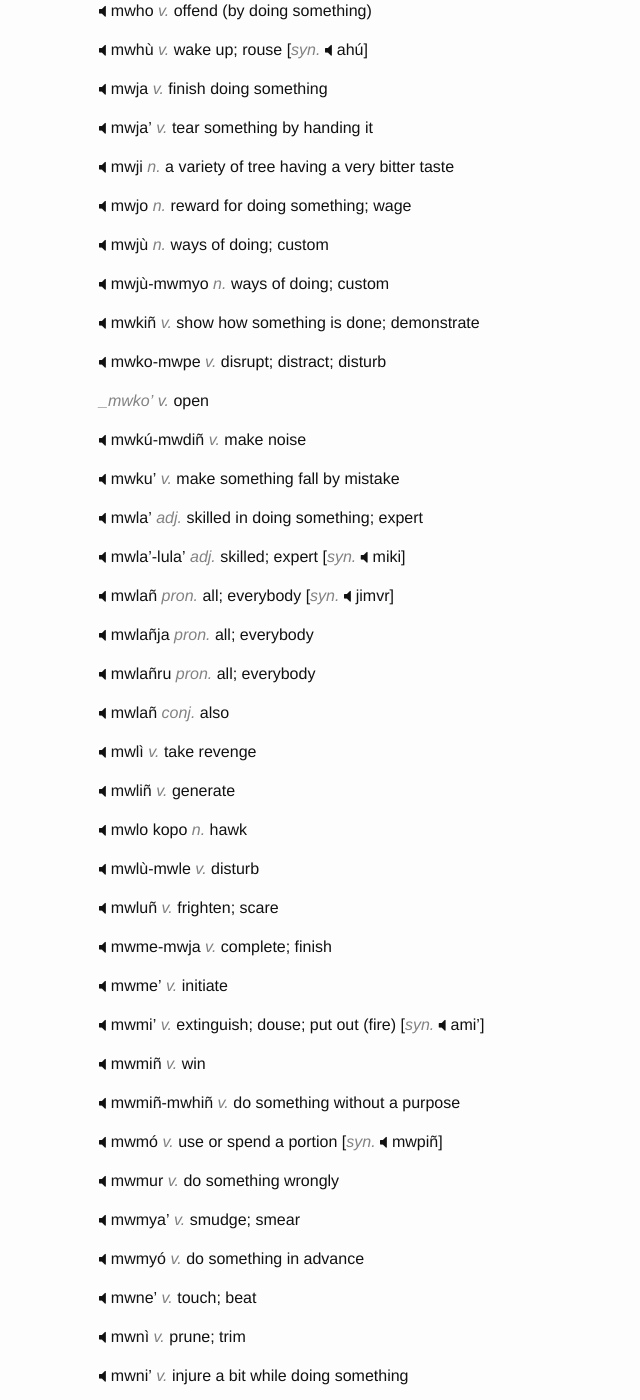
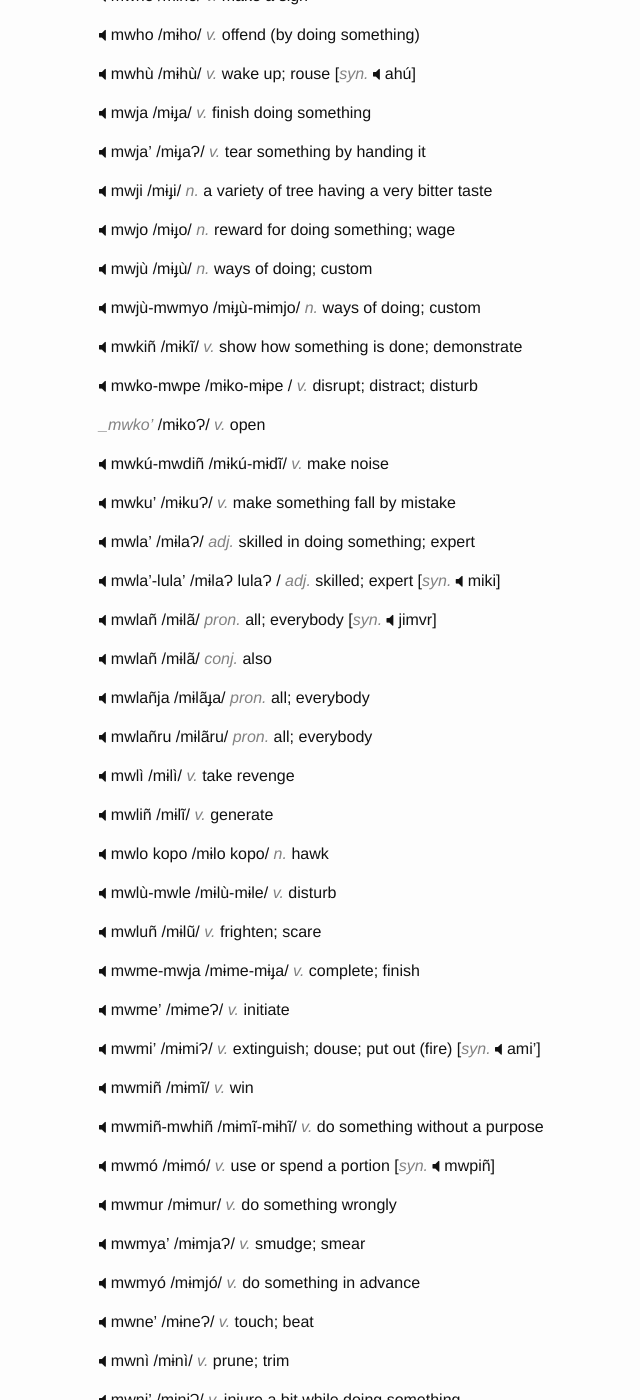
Before and after one commit to hacksparrow/language.apatani.org, a Jekyll site: the page built from dictionary/m.md, in a window 1280 px wide and 1400 px high, scrolled down 7360 px. Shown: the whole window, without its empty margins (171-811 px from the left). Built offline with Jekyll 4.4.1, drawn with Linux system fonts in a browser that asks for light colours; nearby versions of some CDN libraries; comment, search, counter and statistics services are not loaded; some of the changed text lies outside the part shown.

Commit message:
Update m.md

```diff
--- a/dictionary/m.md
+++ b/dictionary/m.md
@@ -423,471 +423,471 @@ __murù__	/murù/ _n._	torch; flambeau
 __muruñ__	/murũ/ _n._	first month of the lunar year; january; name of the festival celebrated in January
 
 
-__mw__	_vr._	do
+__mw__	/mɨ/ _vr._	do
 
 
-__mwbi'__	_v._	spill; splash
+__mwbi'__	/mɨbiɁ/ _v._	spill; splash
 
 
-__mwbo__	_v._	help (in doing some work); assist; support
+__mwbo__	/mɨbo/ _v._	help (in doing some work); assist; support
 
 
-__mwbo-lubo__	_v._	participate; assist; support
+__mwbo-lubo__	/mɨbo-lubo/ _v._	participate; assist; support
 
 
-__mwbur__	_v._	do something in an inopportune way
+__mwbur__	/mɨbur/ _v._	do something in an inopportune way
 
 
-__mwbya'__	_v._	hurt by causing burns
+__mwbya'__	/mɨbjaɁ/ _v._	hurt by causing burns
 
 
-__mwbyu__	_v._	contaminate (esp. liquids)
+__mwbyu__	/mɨbju/ _v._	contaminate (esp. liquids)
 
 
-__mwbyú__	_v._	offend (by doing something)
+__mwbyú__	/mɨbjú/ _v._	offend (by doing something)
 
 
-__mwbyuñ__	_v._	help; contribute
+__mwbyuñ__	/mɨbjũ/ _v._	help; contribute
 
 
-__mwce__	_n._	trough cleaner	[_syn._	afi' mwge']
+__mwce__	/mɨce/ _n._	trough cleaner	[_syn._	afi' mwge']
 
 
-__mwce'__	_v._	interfere; obstruct; impede
+__mwce'__	/mɨceɁ/ _v._	interfere; obstruct; impede
 
 
-__mwci__	_n._	kite (bird)
+__mwci__	/mɨci/ _n._	kite (bird)
 
 
-__mwcì__	_v._	copy; sketch; draw
+__mwcì__	/mɨcì/ _v._	copy; sketch; draw
 
 
-__mwci'__	_v._	hurt the eye
+__mwci'__	/mɨciɁ/ _v._	hurt the eye
 
 
-__mwciñ__	_v._	know how to do
+__mwciñ__	/mɨcĩ/ _v._	know how to do
 
 
-__mwcu__	_n._	fire accidenet, esp. burning down house (s)
+__mwcu__	/mɨcu/ _n._	fire accidenet, esp. burning down house (s)
 
 
-__mwcvr__	_adv._	innovatively; ingenously
+__mwcvr__	/mɨcǝr/ _adv._	innovatively; ingenously
 
 
-__mwdañ__	_v._	touch (esp. to cause pain)	[_syn._	mwne']
+__mwdañ__	/mɨdã/ _v._	touch (esp. to cause pain)	[_syn._	mwne']
 
 
-__mwdiko__	_adv._	appropriately; suitably; relevantly
+__mwdiko__	/mɨdiko/ _adv._	appropriately; suitably; relevantly
 
 
-__mwdiñ-kwliñ__	_adv._	intentionally	[_syn._	mwdiñpa]
+__mwdiñ-kwliñ__	/mɨdĩ-kɨlĩ/ _adv._	intentionally	[_syn._	mwdiñpa]
 
 
-__mwdiñpa__	_adv._	intentionally	[_syn._	mwdiñ-kwliñ
+__mwdiñpa__	/mɨdĩpa/ _adv._	intentionally	[_syn._	mwdiñ-kwliñ
 
 
-__mwdó__	_n._	rain; weather
+__mwdó__	/mɨdó/ _n._	rain; weather
 
 
-__mwdó byoco__	_n._	swallow
+__mwdó byoco__	/mɨdó bjoco/ _n._	swallow
 
 
-__mwdù__	_n._	time for doing something
+__mwdù__	/mɨdù/ _n._	time for doing something
 
 
-__mwdu-mwye__	_n._	strands of hair extending down the forehead, as often kept by young women
+__mwdu-mwye__	/mɨdu-mɨje/ _n._	strands of hair extending down the forehead, as often kept by young women
 
 
-__mwdu'__	_v._	destroy; damage
+__mwdu'__	/mɨduɁ/ _v._	destroy; damage
 
 
-__mwdvr__	_v._	rectify; do something correctly
+__mwdvr__	/mɨdǝr/ _v._	rectify; do something correctly
 
 
-__mwfañ__	_v._	correct; rectify; amend
+__mwfañ__	/mɨʎã/ _v._	correct; rectify; amend
 
 
-__mwfo__	_n._	flame
+__mwfo__	/mɨʎo/ _n._	flame
 
 
-__mwfu__	_v._	waste; spend
+__mwfu__	/mɨʎu/ _v._	waste; spend
 
 
-__mwgañ__	_n._	feathers of cock, usually of its tail
+__mwgañ__	/mɨgã/ _n._	feathers of cock, usually of its tail
 
 
-__mwge'__	_n._	pincers, usually of bamboo
+__mwge'__	/mɨgeɁ/ _n._	pincers, usually of bamboo
 
 
-__mwgiñ__	_adj._	beneficial; profitable, of works
+__mwgiñ__	/mɨgĩ/ _adj._	beneficial; profitable, of works
 
-__mwgó__	_n._	hearth; foreplace
+__mwgó__	/mɨgó/ _n._	hearth; foreplace
 
 
-__mwgò__	_n._	task; work
+__mwgò__	/mɨgò/ _n._	task; work
 
 
-__mwgya__	_v._	help someone on reciprocal basis
+__mwgya__	/mɨgja/ _v._	help someone on reciprocal basis
 
 
-__mwgya'__	_v._	do wrongly; commit a mistake
+__mwgya'__	/mɨgjaɁ/ _v._	do wrongly; commit a mistake
 
 
-__mwgyo-mwfo__	_v._	mix; blend; mingle
+__mwgyo-mwfo__ /mɨgjo-mɨʎo/	_v._	mix; blend; mingle
 
 
-__mwha-mwxa__	_v._	annoy; pester
+__mwha-mwxa__ /mɨha-mɨxa/	_v._	annoy; pester
 
 
-__mwho__	_v._	make a sign
+__mwho__ /mɨho/	_v._	make a sign
 
 
-__mwho__	_v._	offend (by doing something)
+__mwho__	/mɨho/ _v._	offend (by doing something)
 
 
-__mwhù__	_v._	wake up; rouse	[_syn._	ahú]
+__mwhù__	/mɨhù/ _v._	wake up; rouse	[_syn._	ahú]
 
 
-__mwja__	_v._	finish doing something
+__mwja__	/mɨɟa/ _v._	finish doing something
 
 
-__mwja'__	_v._	tear something by handing it
+__mwja'__	/mɨɟaɁ/ _v._	tear something by handing it
 
 
-__mwji__	_n._	a variety of tree having a very bitter taste
+__mwji__	/mɨɟi/ _n._	a variety of tree having a very bitter taste
 
 
-__mwjo__	_n._	reward for doing something; wage
+__mwjo__	/mɨɟo/ _n._	reward for doing something; wage
 
 
-__mwjù__	_n._	ways of doing; custom
+__mwjù__	/mɨɟù/ _n._	ways of doing; custom
 
 
-__mwjù-mwmyo__	_n._	ways of doing; custom
+__mwjù-mwmyo__	/mɨɟù-mɨmjo/ _n._	ways of doing; custom
 
 
-__mwkiñ__	_v._	show how something is done; demonstrate
+__mwkiñ__	/mɨkĩ/ _v._	show how something is done; demonstrate
 
 
-__mwko-mwpe__	_v._	disrupt; distract; disturb
+__mwko-mwpe__	/mɨko-mɨpe / _v._	disrupt; distract; disturb
 
 
-__mwko'_	_v._	open
+__mwko'_	/mɨkoɁ/ _v._	open
 
 
-__mwkú-mwdiñ__	_v._	make noise
+__mwkú-mwdiñ__	/mɨkú-mɨdĩ/ _v._	make noise
 
 
-__mwku'__	_v._	make something fall by mistake
+__mwku'__	/mɨkuɁ/ _v._	make something fall by mistake
 
 
-__mwla'__	_adj._	skilled in doing something; expert
+__mwla'__	/mɨlaɁ/ _adj._	skilled in doing something; expert
 
 
-__mwla'-lula'__	_adj._	skilled; expert	[_syn._	miki]
+__mwla'-lula'__ /mɨlaɁ lulaɁ /	_adj._	skilled; expert	[_syn._	miki]
 
 
-__mwlañ__	_pron._	all; everybody	[_syn._	jimvr]
+__mwlañ__	/mɨlã/ _pron._	all; everybody	[_syn._	jimvr]
 
 
-__mwlañja__	_pron._	all; everybody
+__mwlañ__	/mɨlã/ _conj._	also
 
 
-__mwlañru__	_pron._	all; everybody
+__mwlañja__	/mɨlãɟa/ _pron._	all; everybody
 
 
-__mwlañ__	_conj._	also
+__mwlañru__ /mɨlãru/	_pron._	all; everybody
 
 
-__mwlì__	_v._	take revenge
+__mwlì__	/mɨlì/ _v._	take revenge
 
 
-__mwliñ__	_v._	generate
+__mwliñ__	/mɨlĩ/ _v._	generate
 
 
-__mwlo kopo__	_n._	hawk
+__mwlo kopo__	/mɨlo kopo/ _n._	hawk
 
 
-__mwlù-mwle__	_v._	disturb
+__mwlù-mwle__	/mɨlù-mɨle/ _v._	disturb
 
 
-__mwluñ__	_v._	frighten; scare
+__mwluñ__	/mɨlũ/ _v._	frighten; scare
 
 
-__mwme-mwja__	_v._	complete; finish
+__mwme-mwja__	/mɨme-mɨɟa/ _v._	complete; finish
 
 
-__mwme'__	_v._	initiate
+__mwme'__	/mɨmeɁ/ _v._	initiate
 
 
-__mwmi'__	_v._	extinguish; douse; put out (fire)	[_syn._	ami']
+__mwmi'__	/mɨmiɁ/ _v._	extinguish; douse; put out (fire)	[_syn._	ami']
 
 
-__mwmiñ__	_v._	win
+__mwmiñ__	/mɨmĩ/ _v._	win
 
 
-__mwmiñ-mwhiñ__	_v._	do something without a purpose
+__mwmiñ-mwhiñ__	/mɨmĩ-mɨhĩ/ _v._	do something without a purpose
 
 
-__mwmó__	_v._	use or spend a portion	[_syn._	mwpiñ]
+__mwmó__	/mɨmó/ _v._	use or spend a portion	[_syn._	mwpiñ]
 
 
-__mwmur__	_v._	do something wrongly
+__mwmur__	/mɨmur/ _v._	do something wrongly
 
 
-__mwmya'__	_v._	smudge; smear
+__mwmya'__	/mɨmjaɁ/ _v._	smudge; smear
 
 
-__mwmyó__	_v._	do something in advance
+__mwmyó__	/mɨmjó/ _v._	do something in advance
 
 
-__mwne'__	_v._	touch; beat
+__mwne'__	/mɨneɁ/ _v._	touch; beat
 
 
-__mwnì__	_v._	prune; trim
+__mwnì__	/mɨnì/ _v._	prune; trim
 
 
-__mwni'__	_v._	injure a bit while doing something
+__mwni'__	/mɨniɁ/ _v._	injure a bit while doing something
 
 
-__mwnù-mwna__	_adv._	worthlessly; uselessly
+__mwnù-mwna__	/mɨnu-mɨna/ _adv._	worthlessly; uselessly
 
 
-__mwpa'__	_v._	remove; spend
+__mwpa'__	/mɨpaɁ/ _v._	remove; spend
 
 
-__mwpe__	_v._	separate; detach; disconnect; segregate
+__mwpe__	/mɨpe/ _v._	separate; detach; disconnect; segregate
 
 
-__mwpe'__	_v._	complete; finish
+__mwpe'__	/mɨpeɁ/ _v._	complete; finish
 
 
-__mwpi'__	_v._	break something fragile like an egg
+__mwpi'__	/mɨpiɁ/ _v._	break something fragile like an egg
 
 
-__mwpiñ__	_v._	close	[_syn._	mwpyañ]
+__mwpiñ__	/mɨpĩ/ _v._	close	[_syn._	mwpyañ]
 
 
-__mwpiñ__	_v._	use or spend a portion	[_syn._	mwmó]
+__mwpiñ__	/mɨpĩ/ _v._	use or spend a portion	[_syn._	mwmó]
 
 
-__mwpó__	_v._	cut accidentally with some sharp edge
+__mwpó__	/mɨpó/ _v._	cut accidentally with some sharp edge
 
 
-__mwpu__	_v._	do something inadvertently; commit mistake
+__mwpu__	/mɨpu/ _v._	do something inadvertently; commit mistake
 
 
-__mwpu'__	_v._	cover
+__mwpu'__	/mɨpuɁ/ _v._	cover
 
 
-__mwpur__	_v._	break something
+__mwpur__	/mɨpur/ _v._	break something
 
 
-__mwpya-mwsa__	_v._	scatter; disseminate; sprinkle
+__mwpya-mwsa__	/mɨpja-mɨsa/ _v._	scatter; disseminate; sprinkle
 
 
-__mwpya'__	_v._	undo something; untie
+__mwpya'__	/mɨpjaɁ/ _v._	undo something; untie
 
 
-__mwpyañ__	_v._	close	[_syn._	mwpiñ]
+__mwpyañ__	/mɨpjã/ _v._	close	[_syn._	mwpiñ]
 
 
-__mwpyo__	_v._	do something secretly
+__mwpyo__	/mɨpjo/ _v._	do something secretly
 
 
-__mwpyò__	_adj._	easy (to do); good to do
+__mwpyò__	/mɨpjò/ _adj._	easy (to do); good to do
 
 
-__mwqo__	_v._	stop doing something
+__mwqo__	/mɨŋo/ _v._	stop doing something
 
 
-__mwqó__	_n._	unfinished task; remaining work
+__mwqó__	/mɨŋó/ _n._	unfinished task; remaining work
 
 
-__mwqu-mwre__	_v._	discriminate
+__mwqu-mwre__	/mɨŋu-mɨre/ _v._	discriminate
 
 
-__mwra__	_n._	effigy in an agricultural field to scare away birds
+__mwra__	/mɨra/ _n._	effigy in an agricultural field to scare away birds
 
 
-__mwra__	_n._	slave
+__mwra__	/mɨra/ _n._	slave
 
 
-__mwrañ-mwtu__	_adv._	significantly; notably
+__mwrañ-mwtu__	/mɨrã-mɨtu/ _adv._	significantly; notably
 
 
-__mwrí__	_n._	charcoal
+__mwrí__	/mɨrì/ _n._	charcoal
 
 
-__mwri-mwza__	_adj._	tiny; miniscule
+__mwri-mwza__	/mɨri-mɨɲa/ _adj._	tiny; miniscule
 
 
-__mwri'__	_v._	initiate doing something
+__mwri'__	/mɨriɁ/ _v._	initiate doing something
 
 
-__mwró__	_v._	enlarge; widen
+__mwró__	/mɨró/ _v._	enlarge; widen
 
 
-__mwru__	_adj._	hard; difficult
+__mwru__	/mɨru/ _adj._	hard; difficult
 
 
-__mwrw'__	_v._	assist somebody in doing something
+__mwrw'__	/mɨrɨɁ / _v._	assist somebody in doing something
 
 
-__mwsì__	_v._	do something secretly
+__mwsì__	/mɨsì/ _v._	do something secretly
 
 
-__mwsi'__	_v._	take one's turn in doing something
+__mwsi'__	/mɨsiɁ/ _v._	take one's turn in doing something
 
 
-__mwsu'__	_v._	separate; disconnect; detach
+__mwsu'__	/mɨsuɁ/ _v._	separate; disconnect; detach
 
 
-__mwsw__	_n._	task; things to do
+__mwsw__	/mɨsɨ/ _n._	task; things to do
 
 
-__mwte'__	_v._	knock down something
+__mwte'__	/mɨteɁ/ _v._	knock down something
 
 
-__mwti__	_v._	do something again; repeat; repair
+__mwti__	/mɨti/ _v._	do something again; repeat; repair
 
 
-__mwtiñ__	_v._	obstruct
+__mwtiñ__	// _v._	obstruct
 
 
-__mwtú__	_n._	half burned firewood
+__mwtú__	// _n._	half burned firewood
 
 
-__mwtù__	_n._	beginning	[_v._	do something for the first time]
+__mwtù__ //	_n._	beginning	[_v._	do something for the first time]
 
 
-__mww__	_vr._	heal
+__mww__	// _vr._	heal
 
 
-__mwxa__	_v._	compete; challenge; contend with; vie with
+__mwxa__	// _v._	compete; challenge; contend with; vie with
 
 
-__mwxa'__	_v._	do something wrongly; commit mistake
+__mwxa'__	// _v._	do something wrongly; commit mistake
 
 
-__mwxè__	_v._	do something forcefully
+__mwxè__	// _v._	do something forcefully
 
 
-__mwxe'__	_v._	make somebody cry
+__mwxe'__	// _v._	make somebody cry
 
 
-__mwxó__	_v._	do something leading to bankruptcy
+__mwxó__	// _v._	do something leading to bankruptcy
 
 
-__mwxo'__	_v._	do something differently
+__mwxo'__	// _v._	do something differently
 
 
-__mwxo'__	_v._	peel or scrap, of a wound scab or a bark of a tree
+__mwxo'__	// _v._	peel or scrap, of a wound scab or a bark of a tree
 
 
-__mwxu__	_v._	demarcate; delineate; separate
+__mwxu__	// _v._	demarcate; delineate; separate
 
 
-__mwxw__	_v._	kill
+__mwxw__	// _v._	kill
 
 
-__mwxw'__	_v._	sprain
+__mwxw'__	// _v._	sprain
 
 
-__mwxwñ-mwmywñ__	_adv._	do something in a confused way
+__mwxwñ-mwmywñ__ //	_adv._	do something in a confused way
 
 
-__mwya'__	_v._	interfere; encroach
+__mwya'__	// _v._	interfere; encroach
 
 
-__mwyañ__	_n._	crest on the head of cock
+__mwyañ__	// _n._	crest on the head of cock
 
 
-__mwyañ__	_n._	a variety of plant used as tinder
+__mwyañ__	// _n._	a variety of plant used as tinder
 
 
-__mwyo__	_v._	mix; blend
+__mwyo__	// _v._	mix; blend
 
 
-__mwyu__	_n._	ash
+__mwyu__	// _n._	ash
 
 
-__mwyù pwle'__	_n._	a priestly ritual object made of a bundle of feathers of peacock, hornbills and cock
+__mwyù pwle'__	// _n._	a priestly ritual object made of a bundle of feathers of peacock, hornbills and cock
 
 
-__mwza'__	_v._	smoothen; polish
+__mwza'__	// _v._	smoothen; polish
 
 
-__mwze__	_v._	finish; give a finishing touch
+__mwze__	// _v._	finish; give a finishing touch
 
 
-__mwzo__	_v._	do something without purpose or for free
+__mwzo__	// _v._	do something without purpose or for free
 
 
-__mwzò__	_v._	drill (esp. exercise)
+__mwzò__	// _v._	drill (esp. exercise)
 
 
-__mya__	_vr._	lull; console
+__mya__	/mja/ _vr._	lull; console
 
 
-__mya__	_vr._	collect contributions; collect	[_syn._	xa]
+__mya__	/mja/ _vr._	collect contributions; collect	[_syn._	xa]
 
 
-__myamya__	_n._	ringworm
+__myamya__	/mjamja/ _n._	ringworm
 
 
-__myamya__	_n._	antique brass plate
+__myamya__	/mjamja/ _n._	antique brass plate
 
 
-__myamya pwro__	_n._	plated bamboo basket for storing the myamya brass plate
+__myamya pwro__ //	_n._	plated bamboo basket for storing the myamya brass plate
 
 
-__myañ__	_vr._	name
+__myañ__	// _vr._	name
 
 
-__myobya__	_adj._	facing the sunny side	[_ant._	myofi]
+__myobya__	mjobja/ _adj._	facing the sunny side	[_ant._	myofi]
 
 
-__myobyu__	_n._	earthquake	[_syn._	myobu hu'nwñ]
+__myobyu__	/mjobju/ _n._	earthquake	[_syn._	myobu hu'nwñ]
 
 
-__myodi__	_n._	far off place
+__myodi__	/mjodi/ _n._	far off place
 
 
-__myodu__	_n._	time; season; period	[_syn._	myodu-myolo]
+__myodu__	/mjodu/ _n._	time; season; period	[_syn._	myodu-myolo]
 
 
-__myofi__	_adj._	facing the shady side	[_ant._	myobya]
+__myofi__	// _adj._	facing the shady side	[_ant._	myobya]
 
 
-__myogu__	_v._	migrate; relocate; resettle
+__myogu__	/mjogu/ _v._	migrate; relocate; resettle
 
 
-__myoko__	_n._	third lunar month of the year; name of the festival celebrated in March
+__myoko__	/mjoko/ _n._	third lunar month of the year; name of the festival celebrated in March
 
 
-__myokó__	_n._	open space outside the village
+__myokó__	/mjokó/ _n._	open space outside the village
 
 
-__myokuñ__	_n._	ritual performed for the well-being of plants
+__myokuñ__	// _n._	ritual performed for the well-being of plants
 
 
-__myole__	_n._	an element of ritual altar
+__myole__	/mjole/ _n._	an element of ritual altar
 
 
-__myopw__	_n._	floor
+__myopw__	// _n._	floor
 
 
-__myoxa__	_n._	bamboo floor
+__myoxa__	// _n._	bamboo floor
 
 
-__myw__	_n._	wife
+__myw__	// _n._	wife
 
 
-__myw káanw__	_n._	diviner
+__myw káanw__	// _n._	diviner
 
 
-__myw-milo__	_n._	married couple
+__myw-milo__	// _n._	married couple
 
 
-__myw-oho__	_n._	family; wife and children
+__myw-oho__	// _n._	family; wife and children
```
